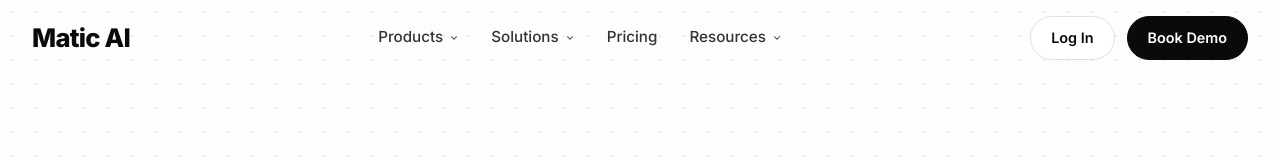
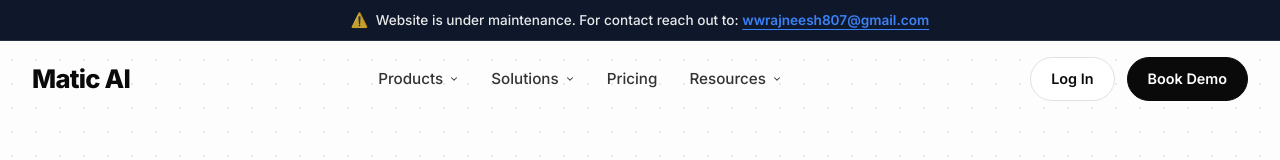
Before and after one commit to rajneeshverma1/Matic-ai-upgrade, a Next.js app: page / in a window 1280 px wide. Shown: the top 160 px of the page. Built offline with nearby package versions, Linux system fonts and the light colour scheme; a web font is replaced by a local one.

Commit message:
Add premium top-level Maintenance Banner with mailto link

```diff
--- a/app/page.tsx
+++ b/app/page.tsx
@@ -4,10 +4,12 @@ import Carousel from '@/components/Carousel';
 import VideoPreview from '@/components/VideoPreview';
 import Testimonials from '@/components/Testimonials';
 import Footer from '@/components/Footer';
+import MaintenanceBanner from '@/components/MaintenanceBanner';
 
 export default function Home() {
   return (
     <div className="flex flex-col w-full">
+      <MaintenanceBanner />
       {/* Section 1: Matic AI Landing Page */}
       <section className="min-h-screen flex flex-col justify-between py-4">
         <Header brand="matic" />
--- /dev/null
+++ b/components/MaintenanceBanner.module.css
@@ -0,0 +1,48 @@
+.banner {
+  background: #0f172a;
+  border-bottom: 1px solid rgba(255, 255, 255, 0.1);
+  color: rgba(255, 255, 255, 0.9);
+  padding: 10px 16px;
+  font-family: var(--font-sans), sans-serif;
+  font-size: 0.85rem;
+  font-weight: 500;
+  width: 100%;
+  display: flex;
+  justify-content: center;
+  align-items: center;
+  z-index: 999;
+}
+
+.content {
+  display: flex;
+  align-items: center;
+  gap: 8px;
+  text-align: center;
+}
+
+.icon {
+  animation: pulse 2s infinite ease-in-out;
+}
+
+.link {
+  color: #3b82f6;
+  text-decoration: underline;
+  text-underline-offset: 4px;
+  font-weight: 600;
+  transition: color 0.2s ease;
+}
+
+.link:hover {
+  color: #1d4ed8;
+}
+
+@keyframes pulse {
+  0%, 100% {
+    transform: scale(1);
+    opacity: 1;
+  }
+  50% {
+    transform: scale(1.1);
+    opacity: 0.7;
+  }
+}
--- /dev/null
+++ b/components/MaintenanceBanner.tsx
@@ -0,0 +1,17 @@
+import styles from './MaintenanceBanner.module.css';
+
+export default function MaintenanceBanner() {
+  return (
+    <div className={styles.banner}>
+      <div className={styles.content}>
+        <span className={styles.icon}>⚠️</span>
+        <span className={styles.text}>
+          Website is under maintenance. For contact reach out to:{' '}
+          <a href="mailto:wwrajneesh807@gmail.com" className={styles.link}>
+            wwrajneesh807@gmail.com
+          </a>
+        </span>
+      </div>
+    </div>
+  );
+}
```
